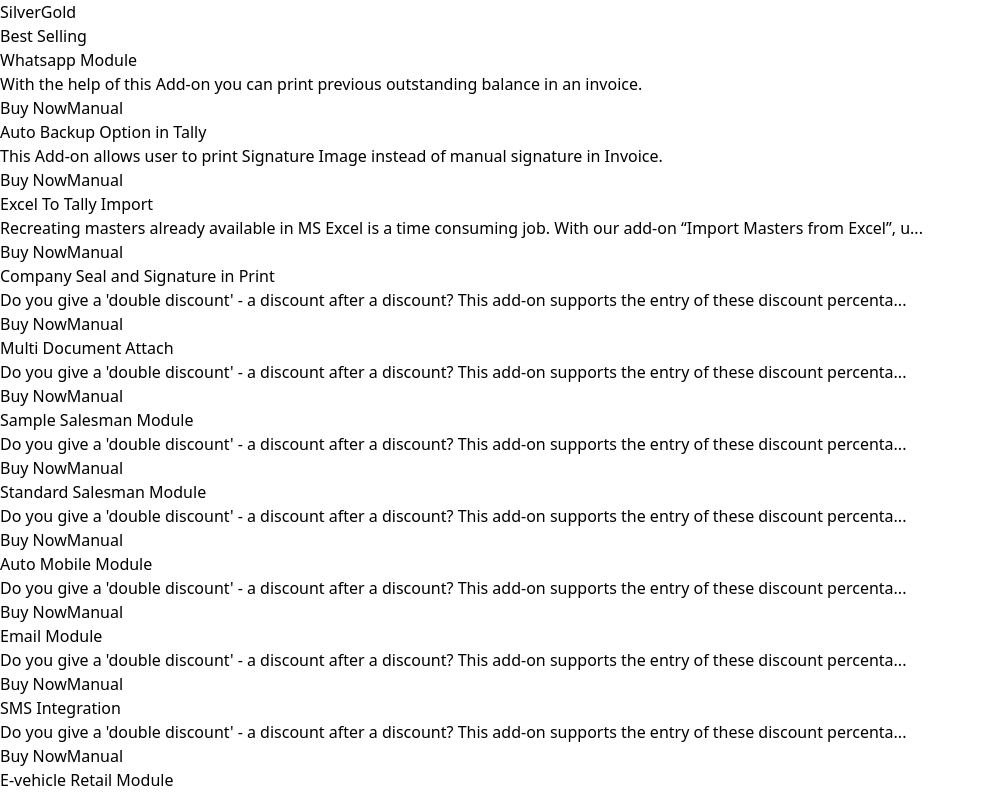
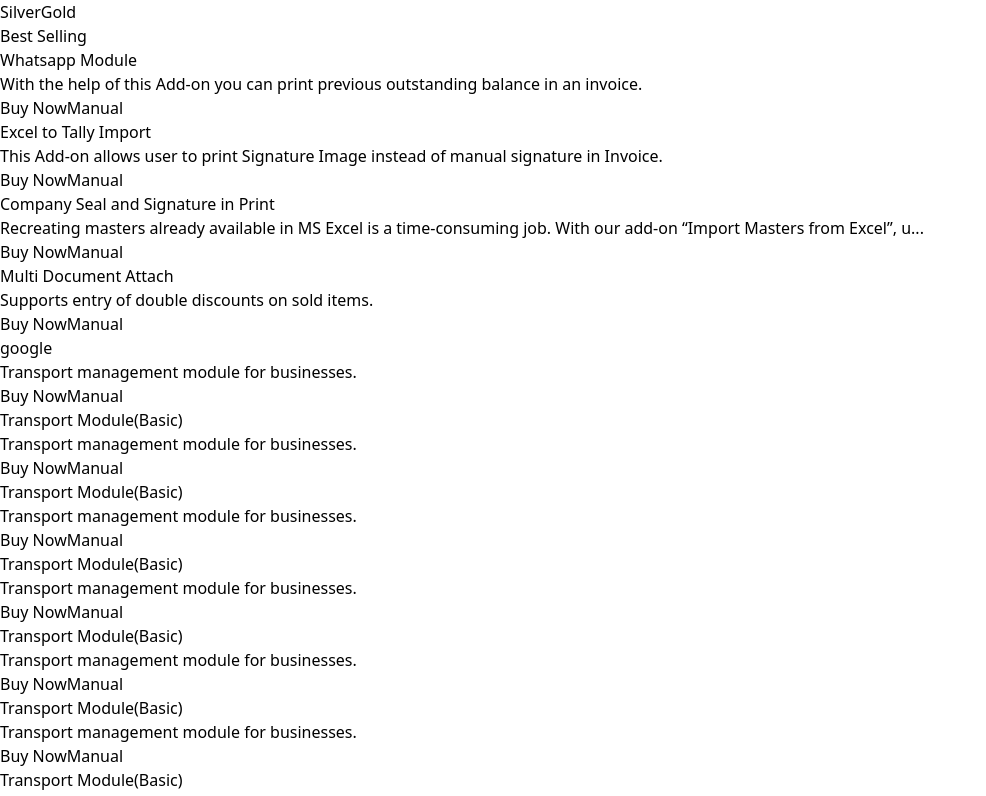
Before and after one commit to Hckos07/New-Repository, a React (Vite) app: page /tdl in a window 1280 px wide. Shown: the part 820-1616 px from the top of the page, without its empty margins (0-986 px from the left). Built offline with nearby package versions, Linux system fonts and the light colour scheme.

Commit message:
latest commit

```diff
--- a/src/assets/Components/tdl.jsx
+++ b/src/assets/Components/tdl.jsx
@@ -16,33 +16,32 @@
   ];
 
   const products = [
-    { title: "Whatsapp Module", description: "With the help of this Add-on you can print previous outstanding balance in an invoice.",  category: "Audit" },
-    { title: "Auto Backup Option in Tally", description: "This Add-on allows user to print Signature Image instead of manual signature in Invoice.", category: "Statutory" },
-    { title: "Excel To Tally Import", description: "Recreating masters already available in MS Excel is a time consuming job. With our add-on “Import Masters from Excel”, u...", category: "Banking" },
-    { title: "Company Seal and Signature in Print", description: "Do you give a 'double discount' - a discount after a discount? This add-on supports the entry of these discount percenta...", category: "Work Flow Management" },
-    { title: "Multi Document Attach", description: "Do you give a 'double discount' - a discount after a discount? This add-on supports the entry of these discount percenta...", category: "Work Flow Management" },
-    { title: "Sample Salesman Module", description: "Do you give a 'double discount' - a discount after a discount? This add-on supports the entry of these discount percenta...", category: "Work Flow Management" },
-    { title: "Standard Salesman Module", description: "Do you give a 'double discount' - a discount after a discount? This add-on supports the entry of these discount percenta...", category: "Work Flow Management" },
-    { title: "Auto Mobile Module", description: "Do you give a 'double discount' - a discount after a discount? This add-on supports the entry of these discount percenta...", category: "Work Flow Management" },
-    { title: "Email Module", description: "Do you give a 'double discount' - a discount after a discount? This add-on supports the entry of these discount percenta...", category: "Work Flow Management" },
-    { title: "SMS Integration", description: "Do you give a 'double discount' - a discount after a discount? This add-on supports the entry of these discount percenta...", category: "Work Flow Management" },
-    { title: "E-vehicle Retail Module", description: "Do you give a 'double discount' - a discount after a discount? This add-on supports the entry of these discount percenta...", category: "Work Flow Management" },
-    { title: "Transport Module(Basic)", description: "Do you give a 'double discount' - a discount after a discount? This add-on supports the entry of these discount percenta...", category: "Work Flow Management" },
-    { title: "Transport Module(Standard)", description: "Do you give a 'double discount' - a discount after a discount? This add-on supports the entry of these discount percenta...", category: "Work Flow Management" },
-    { title: "Broker Module", description: "Do you give a 'double discount' - a discount after a discount? This add-on supports the entry of these discount percenta...", category: "Work Flow Management" },
-    { title: "Zero balance Debtor Report", description: "Do you give a 'double discount' - a discount after a discount? This add-on supports the entry of these discount percenta...", category: "Work Flow Management" },
-    { title: "User Right Permission", description: "Do you give a 'double discount' - a discount after a discount? This add-on supports the entry of these discount percenta...", category: "Work Flow Management" },
-    { title: "Discount Module or Multi Discount on Sold item", description: "Do you give a 'double discount' - a discount after a discount? This add-on supports the entry of these discount percenta...", category: "Manufacturing" },
-    { title: "Credit Note Tagging in Sales Invoice in bill ADjustment", description: "Do you give a 'double discount' - a discount after a discount? This add-on supports the entry of these discount percenta...", category: "Manufacturing" },
-    { title: "Auto Recipt,Payment Voucher", description: "Do you give a 'double discount' - a discount after a discount? This add-on supports the entry of these discount percenta...", category: "Manufacturing" },
-    { title: "Motor Vehicle Reseller Module", description: "Do you give a 'double discount' - a discount after a discount? This add-on supports the entry of these discount percenta...", category: "Manufacturing" },
-    { title: "Custom Delievery Challan", description: "Do you give a 'double discount' - a discount after a discount? This add-on supports the entry of these discount percenta...", category: "Manufacturing" },
-    { title: "Godown Summart Report", description: "Do you give a 'double discount' - a discount after a discount? This add-on supports the entry of these discount percenta...", category: "Manufacturing" },
-    { title: "Sales Report With Batchwise", description: "Do you give a 'double discount' - a discount after a discount? This add-on supports the entry of these discount percenta...", category: "Manufacturing" },
-    { title: "Multi Company Outstanding Report", description: "Do you give a 'double discount' - a discount after a discount? This add-on supports the entry of these discount percenta...", category: "Voucher Numbering" },
-    { title: "Recycle Bin in Tally Prime", description: "Do you give a 'double discount' - a discount after a discount? This add-on supports the entry of these discount percenta...", category: "Voucher Numbering" },
-    { title: "E-Invoice Alteration Control", description: "Do you give a 'double discount' - a discount after a discount? This add-on supports the entry of these discount percenta...", category: "Voucher Numbering" },
-    // Additional products can be added here with corresponding categories
+    { title: "Whatsapp Module", description: "With the help of this Add-on you can print previous outstanding balance in an invoice.", category: ["Tally Users"] },
+    { title: "Excel to Tally Import", description: "This Add-on allows user to print Signature Image instead of manual signature in Invoice.", category: ["Tally Users"] },
+    { title: "Company Seal and Signature in Print", description: "Recreating masters already available in MS Excel is a time-consuming job. With our add-on “Import Masters from Excel”, u...", category: ["Tally Users"] },
+    { title: "Multi Document Attach", description: "Supports entry of double discounts on sold items.", category: ["Trader", "Wholeseller"] },
+    { title: "google", description: "Transport management module for businesses.", category: ["Transport Business"] },
+    { title: "Transport Module(Basic)", description: "Transport management module for businesses.", category: ["Transport Business"] },
+    { title: "Transport Module(Basic)", description: "Transport management module for businesses.", category: ["Transport Business"] },
+    { title: "Transport Module(Basic)", description: "Transport management module for businesses.", category: ["Transport Business"] },
+    { title: "Transport Module(Basic)", description: "Transport management module for businesses.", category: ["Transport Business"] },
+    { title: "Transport Module(Basic)", description: "Transport management module for businesses.", category: ["Transport Business"] },
+    { title: "Transport Module(Basic)", description: "Transport management module for businesses.", category: ["Transport Business"] },
+    { title: "Transport Module(Basic)", description: "Transport management module for businesses.", category: ["Transport Business"] },
+    { title: "Transport Module(Basic)", description: "Transport management module for businesses.", category: ["Transport Business"] },
+    { title: "Transport Module(Basic)", description: "Transport management module for businesses.", category: ["Transport Business"] },
+    { title: "Transport Module(Basic)", description: "Transport management module for businesses.", category: ["Transport Business"] },
+    { title: "Transport Module(Basic)", description: "Transport management module for businesses.", category: ["Transport Business"] },
+    { title: "Transport Module(Basic)", description: "Transport management module for businesses.", category: ["Transport Business"] },
+    { title: "Transport Module(Basic)", description: "Transport management module for businesses.", category: ["Transport Business"] },
+    { title: "Transport Module(Basic)", description: "Transport management module for businesses.", category: ["Transport Business"] },
+    { title: "Transport Module(Basic)", description: "Transport management module for businesses.", category: ["Transport Business"] },
+    { title: "Transport Module(Basic)", description: "Transport management module for businesses.", category: ["Transport Business"] },
+    { title: "Transport Module(Basic)", description: "Transport management module for businesses.", category: ["Transport Business"] },
+    { title: "Transport Module(Basic)", description: "Transport management module for businesses.", category: ["Transport Business"] },
+    { title: "Transport Module(Basic)", description: "Transport management module for businesses.", category: ["Transport Business"] },
+    { title: "Transport Module(Basic)", description: "Transport management module for businesses.", category: ["Transport Business"] },
+    { title: "Transport Module(Basic)", description: "Transport management module for businesses.", category: ["Transport Business"] },
   ];
 
   const [selectedCategories, setSelectedCategories] = useState([]);
@@ -56,7 +55,7 @@
 
   // Filter products based on selected categories
   const filteredProducts = selectedCategories.length
-    ? products.filter((product) => selectedCategories.includes(product.category))
+    ? products.filter((product) => product.category.some((cat) => selectedCategories.includes(cat)))
     : products;
 
   return (
@@ -112,7 +111,7 @@
 
           {/* Product Tabs */}
           <div className="flex space-x-4 mb-6">
-            <button className="px-4 py-2 bg-gray-200 text-gray-700 rounded-md transistionfocus:outline-none border border-blue-700">Silver</button>
+            <button className="px-4 py-2 bg-gray-200 text-gray-700 rounded-md transition focus:outline-none border border-blue-700">Silver</button>
             <button className="px-4 py-2 bg-gray-200 text-gray-700 rounded-md focus:outline-none border border-blue-700">Gold</button>
           </div>
 
@@ -124,12 +123,9 @@
                 <div key={index} className="bg-white p-4 rounded-lg shadow-md">
                   <h3 className="font-bold text-blue-700">{product.title}</h3>
                   <p className="text-gray-600 mt-2">{product.description}</p>
-                  <p className="text-gray-500 mt-4">{product.sold}</p>
-                  <div className='flex container justify-end mx-2'>
-                    <div className="flex justify-end space-x-4 mt-4">
-                      <button className="text-black border-2 rounded-xl transition transform duration-300 hover:bg-blue-300  border-blue-700 px-4 py-2">Buy Now</button>
-                      <button className="text-black border-2 transition transform duration-300 hover:bg-blue-300 rounded-xl border-blue-700 px-4 py-2">Manual</button>
-                    </div>
+                  <div className="flex justify-end space-x-4 mt-4">
+                    <button className="text-black border-2 rounded-xl transition transform duration-300 hover:bg-blue-300 border-blue-700 px-4 py-2">Buy Now</button>
+                    <button className="text-black border-2 transition transform duration-300 hover:bg-blue-300 rounded-xl border-blue-700 px-4 py-2">Manual</button>
                   </div>
                 </div>
               ))}
```
Also changed, not shown: src/assets/Components/TandC.jsx (+4 -4 lines).
